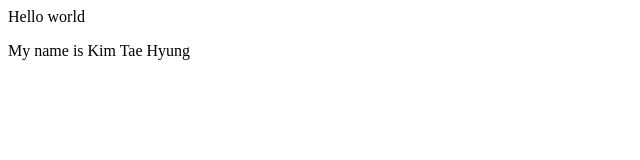
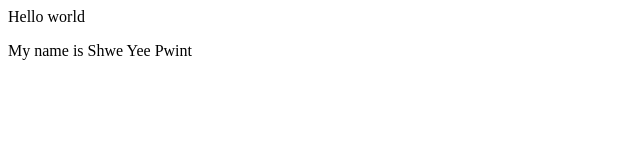
Before and after one commit to ShweYeePwint/shweyeepwint.github.io, a plain HTML site: page index.html in a window 1280 px wide. Shown: the full height of the page, 0-640 px from the left. Drawn offline with Linux system fonts and the light colour scheme.

Commit message:
Update index.html

```diff
--- a/index.html
+++ b/index.html
@@ -1,6 +1,6 @@
 <html>
   <body>
     <p>Hello world</p>
-    <p>My name is Kim Tae Hyung</p>
+    <p>My name is Shwe Yee Pwint</p>
   </body>
 </html>
```
